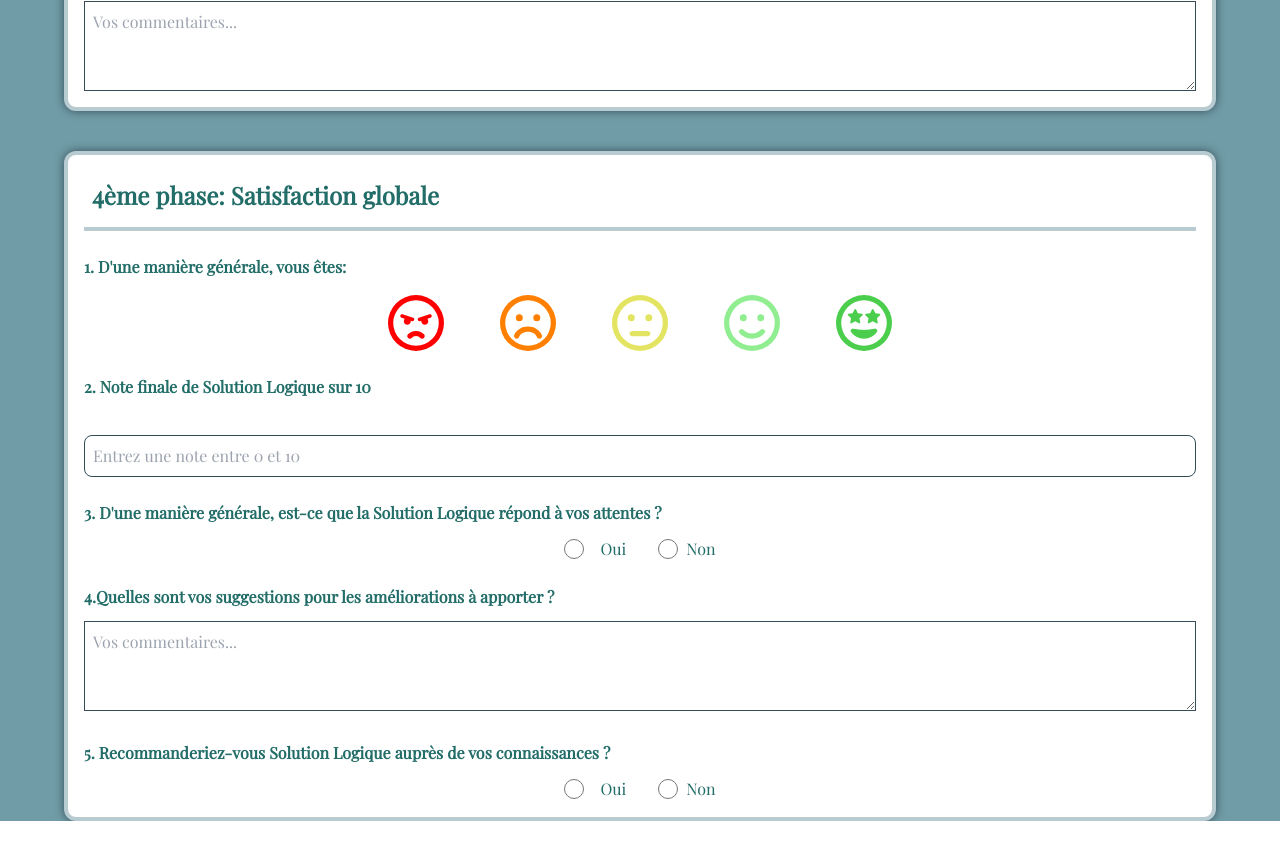
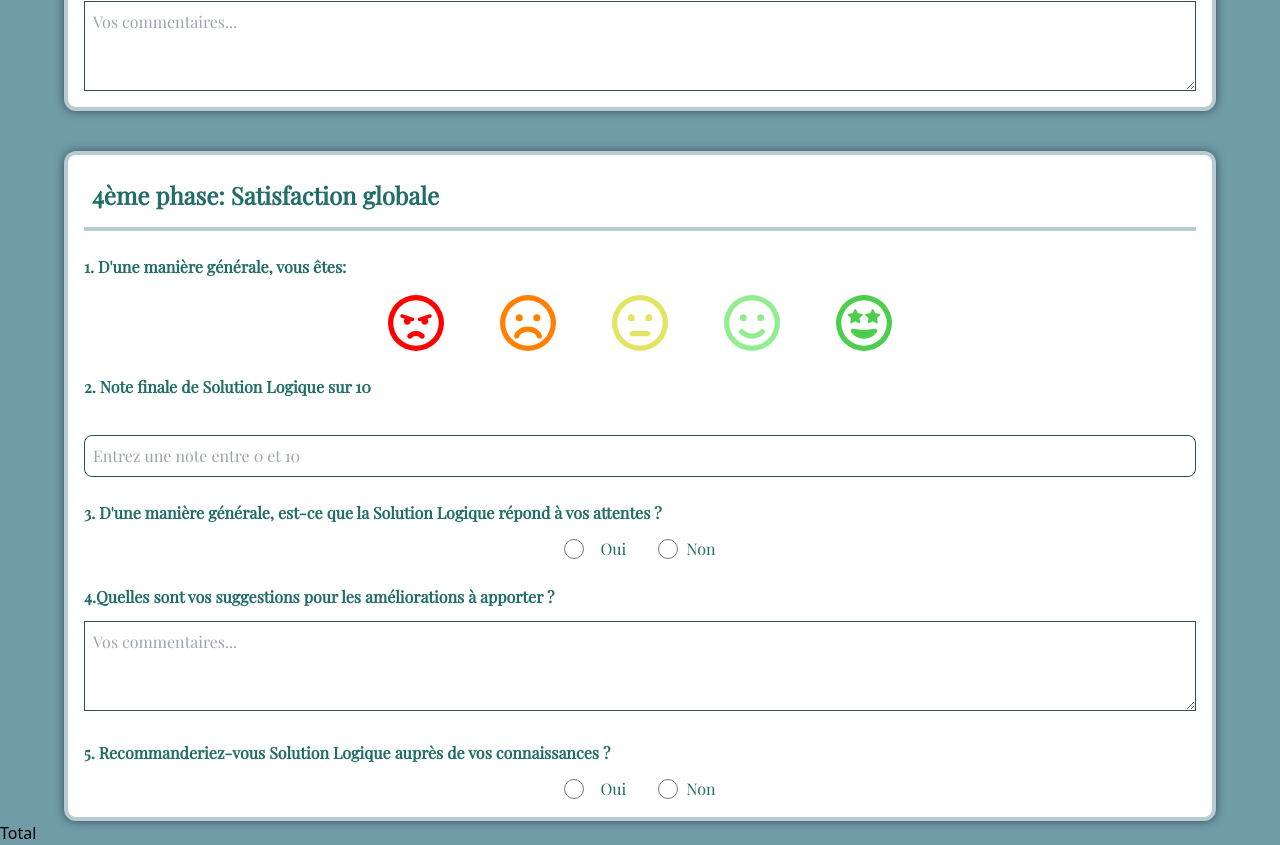
Before and after one commit to JordanSerafini/SLI-Form-V1, a React (Vite) app: page / in a window 1280 px wide. Shown: the part 2284-3129 px from the top of the page. Before the commit the page ends 3105 px from the top, so only its background shows below. Built offline with nearby package versions, Linux system fonts and the light colour scheme.

Commit message:
:construction: construction rating process with context  in progress :construction

```diff
--- a/src/App.jsx
+++ b/src/App.jsx
@@ -3,23 +3,23 @@ import FormLine from "./components/Form-Line";
 import FormLine2 from "./components/FormLine2";
 import FormId from "./components/Form-Id";
 
-import { RatingProvider } from './context/RatingContext';
-
+import { RatingProvider } from "./context/RatingContext";
 
 function App() {
   return (
     <RatingProvider>
-
       <div className="bg-cream">
         <Header />
         <div className="flex flex-col items-center justify-center w-full  text-blue-light">
-
           {/*---------- Formulaire d'identification ------------ */}
 
           <FormId />
 
           {/*---------- 1er Form ------------ */}
-      <FormLine title="1ère Phase: qualification de vos besoins et proposition d'une solution" formID="1">
+          <FormLine
+            title="1ère Phase: qualification de vos besoins et proposition d'une solution"
+            formID="1"
+          >
             {"1. Compréhension de vos besoins par notre service commercial."}
             {"2. Solution proposée et clarté des explications."}
             {
@@ -29,12 +29,14 @@ function App() {
 
           {/*---------- 2eme Form ------------ */}
 
-      <FormLine title="2ème Phase: Information sur le suivi de la livraison" formID="2">
+          <FormLine
+            title="2ème Phase: Information sur le suivi de la livraison"
+            formID="2"
+          >
             {"1. Délai du traitement de la demande."}
             {
               "2. Qualité des renseignements communiqués lors de la prise de rendez-vous."
             }
-
           </FormLine>
 
           {/*---------- 3eme Form ------------ */}
@@ -46,8 +48,9 @@ function App() {
 
           {/*---------- 4eme Form ------------ */}
 
-      <FormLine2 formID="4"/>
+          <FormLine2 formID="4" />
         </div>
+        <p>Total {}</p>
       </div>
     </RatingProvider>
   );
--- a/src/components/Rating-Smiley.jsx
+++ b/src/components/Rating-Smiley.jsx
@@ -21,6 +21,7 @@ const RatingSmiley = ({value, formID}) => {
     handleRatingSubmit(ratingData);
 
   };
+
 
   return (
     <div className="text-center">
--- a/src/context/RatingContext.jsx
+++ b/src/context/RatingContext.jsx
@@ -1,12 +1,9 @@
 import React, { createContext, useState, useMemo } from 'react';
 
-// Création du contexte
 const RatingContext = createContext();
 
-// Composant fournisseur
 export const RatingProvider = ({ children }) => {
   const [rateArray, setRateArray] = useState([]);
-  //console.log(rateArray);
 
 
   const handleRatingSubmit = (ratingData) => {
@@ -31,12 +28,17 @@ export const RatingProvider = ({ children }) => {
     setRateArray(newArray);
   };
 
-  const totalRating = useMemo(() => {
-    return rateArray.reduce((acc, current) => acc + current.rating, 0);
+
+  const averageRating = useMemo(() => {
+    if (rateArray.length === 0) return 0;
+
+    const totalRating = rateArray.reduce((acc, current) => acc + current.rating, 0);
+    const average = totalRating / rateArray.length;
+    return Math.ceil(average);
   }, [rateArray]);
 
   return (
-    <RatingContext.Provider value={{ rateArray, setRateArray, handleRatingSubmit }}>
+    <RatingContext.Provider value={{ rateArray, setRateArray, handleRatingSubmit, averageRating }}>
       {children}
     </RatingContext.Provider>
   );
```
Lines whose indentation alone changed are shown as unchanged.
